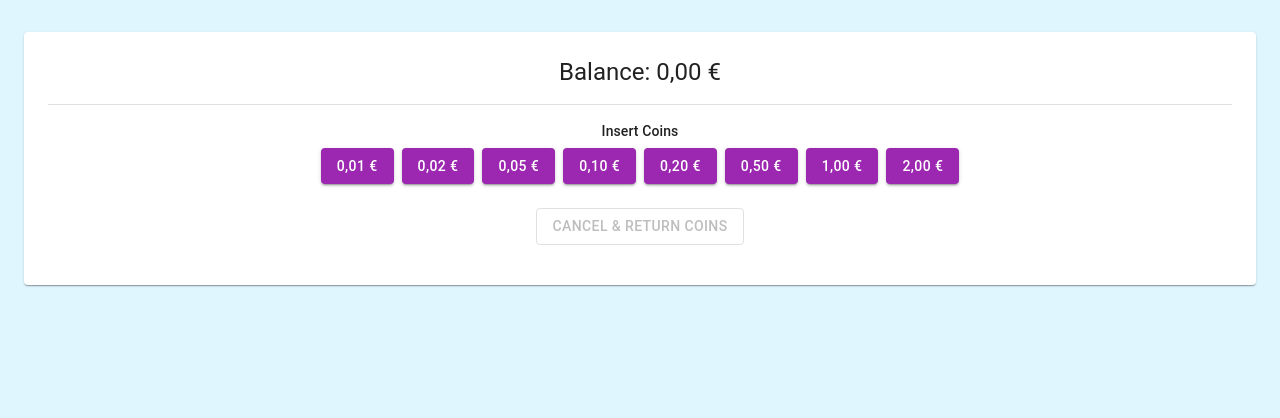
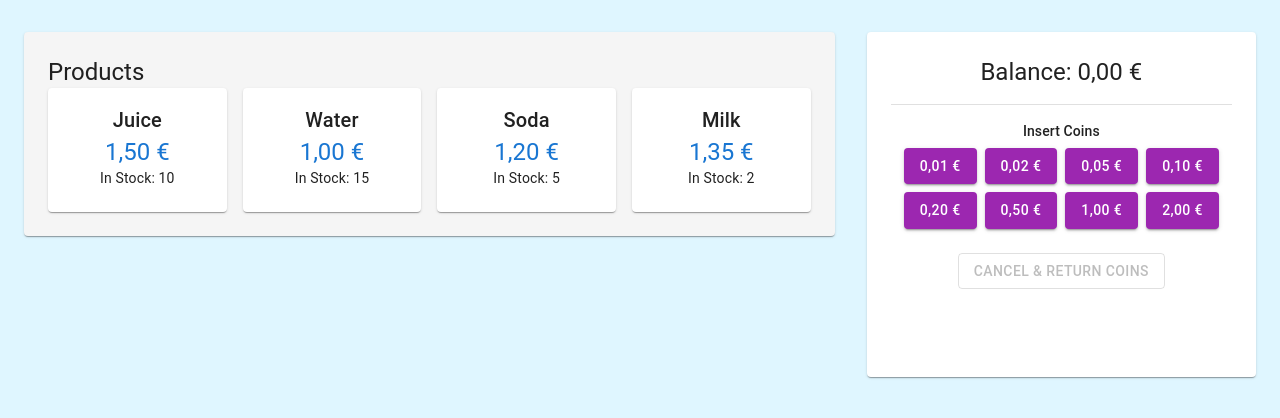
Before and after one commit to TihomirShterev/vending-simulator, a React (Create React App) app: page / in a window 1280 px wide. Shown: the top 418 px of the page. Built offline with nearby package versions, Linux system fonts and the light colour scheme.

Commit message:
feat: List products

```diff
--- a/src/App.tsx
+++ b/src/App.tsx
@@ -1,11 +1,19 @@
-import { useState } from "react";
+import { useEffect, useState } from "react";
 import { Container, Grid } from "@mui/material";
 import PaymentSystem from "./components/PaymentSystem/PaymentSystem";
+import InventoryManager from "./components/InventoryManager/InventoryManager";
 import { formatMoney } from "./utils/helpers";
+import { fetchProducts } from "./services/api";
+import { IProduct } from "./types/types";
 
 const App = () => {
   const [balance, setBalance] = useState(0);
   const [message, setMessage] = useState("");
+  const [products, setProducts] = useState<IProduct[]>([]);
+
+  useEffect(() => {
+    fetchProducts().then(setProducts);
+  }, []);
 
   const insertCoin = (coin: number) => {
     setBalance((prev) => prev + coin);
@@ -19,12 +27,19 @@ const App = () => {
 
   return (
     <Container maxWidth="xl" sx={{ py: 4 }}>
+      <Grid container spacing={4}>
+        <Grid size={{ xs: 12, md: 8 }}>
+          <InventoryManager products={products} />
+        </Grid>
+        <Grid size={{ xs: 12, md: 4 }}>
           <PaymentSystem
             balance={balance}
             onInsertCoin={insertCoin}
             message={message}
             onReturnCoins={returnCoins}
           />
+        </Grid>
+      </Grid>
     </Container>
   );
 };
--- /dev/null
+++ b/src/components/InventoryManager/InventoryManager.tsx
@@ -0,0 +1,18 @@
+import { Grid, Paper, Typography } from "@mui/material";
+import { InventoryManagerProps } from "./InventoryManager.types";
+import Product from "./Product/Product";
+
+const InventoryManager = ({ products }: InventoryManagerProps) => (
+  <Paper sx={{ p: 3, bgcolor: "#f5f5f5" }}>
+    <Typography variant="h5">Products</Typography>
+    <Grid container spacing={2} alignItems="space-between">
+      {products.map((productData) => (
+        <Grid key={productData.id} size={{ xs: 6, sm: 4, md: 3 }}>
+          <Product data={productData} />
+        </Grid>
+      ))}
+    </Grid>
+  </Paper>
+);
+
+export default InventoryManager;
--- /dev/null
+++ b/src/components/InventoryManager/InventoryManager.types.ts
@@ -0,0 +1,5 @@
+import { IProduct } from "../../types/types";
+
+export interface InventoryManagerProps {
+  products: IProduct[];
+}
--- /dev/null
+++ b/src/components/InventoryManager/Product/Product.tsx
@@ -0,0 +1,19 @@
+import { Card, CardContent, Typography } from "@mui/material";
+import { formatMoney } from "../../../utils/helpers";
+import { ProductProps } from "./Product.types";
+
+const Product = ({ data: { id, name, price, quantity } }: ProductProps) => (
+  <Card>
+    <CardContent sx={{ textAlign: "center" }}>
+      <Typography variant="h6">{name}</Typography>
+      <Typography color="primary.main" variant="h5">
+        {formatMoney(price)}
+      </Typography>
+      <Typography variant="body2">
+        {quantity === 0 ? "Out of Stock" : `In Stock: ${quantity}`}
+      </Typography>
+    </CardContent>
+  </Card>
+);
+
+export default Product;
--- /dev/null
+++ b/src/components/InventoryManager/Product/Product.types.ts
@@ -0,0 +1,5 @@
+import { IProduct } from "../../../types/types";
+
+export interface ProductProps {
+  data: IProduct;
+}
--- /dev/null
+++ b/src/services/api.ts
@@ -0,0 +1,5 @@
+import { IProduct } from "../types/types";
+import { MOCK_PRODUCTS } from "../utils/constants";
+
+export const fetchProducts = (): Promise<IProduct[]> =>
+  new Promise((resolve) => setTimeout(() => resolve(MOCK_PRODUCTS), 500));
--- /dev/null
+++ b/src/types/types.ts
@@ -0,0 +1,6 @@
+export interface IProduct {
+  id: number;
+  name: string;
+  price: number;
+  quantity: number;
+}
--- a/src/utils/constants.ts
+++ b/src/utils/constants.ts
@@ -1,2 +1,11 @@
+import { IProduct } from "../types/types";
+
 export const CURRENCY = "EUR"; // €
 export const LOCALE = "de-DE"; // Germany
+
+export const MOCK_PRODUCTS: IProduct[] = [
+  { id: 1, name: "Juice", price: 1.5, quantity: 10 },
+  { id: 2, name: "Water", price: 1.0, quantity: 15 },
+  { id: 3, name: "Soda", price: 1.2, quantity: 5 },
+  { id: 4, name: "Milk", price: 1.35, quantity: 2 },
+];
```
Lines whose indentation alone changed are shown as unchanged.
